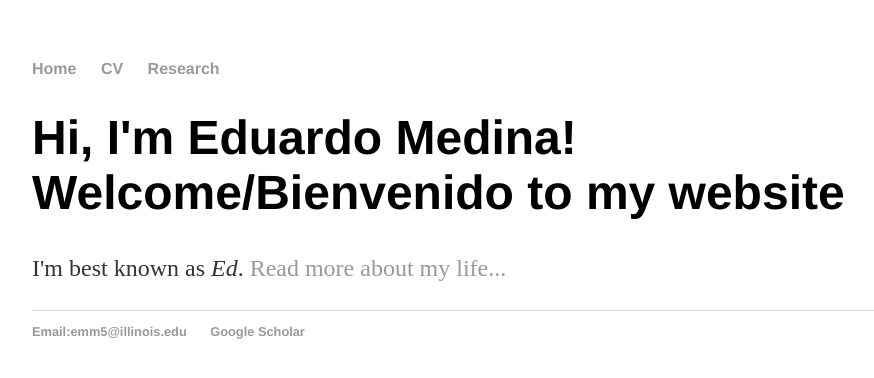
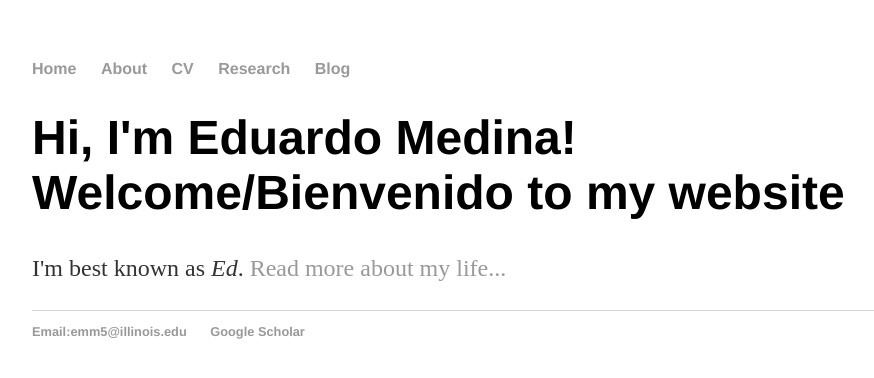
Before and after one commit to edmedina17/edmedina17.github.io, a Jekyll site: the page built from index.html, in a window 1280 px wide. Shown: the top 378 px of the page, without its empty margins (160-1034 px from the left). Built offline with Jekyll 4.4.1, drawn with Linux system fonts in a browser that asks for light colours.

Commit message:
Update default.html

```diff
--- a/_layouts/default.html
+++ b/_layouts/default.html
@@ -9,8 +9,10 @@
 			<nav>
 	    		<ul>
 	        		<li><a href="/">Home</a></li>
+				<li><a href="/about">About</a></li>
 	        		<li><a href="/cv">CV</a></li>
 				<li><a href="/research">Research</a></li>
+	        		<li><a href="/blog">Blog</a></li>
 	    		</ul>
 			</nav>
 			<div class="container">
```
